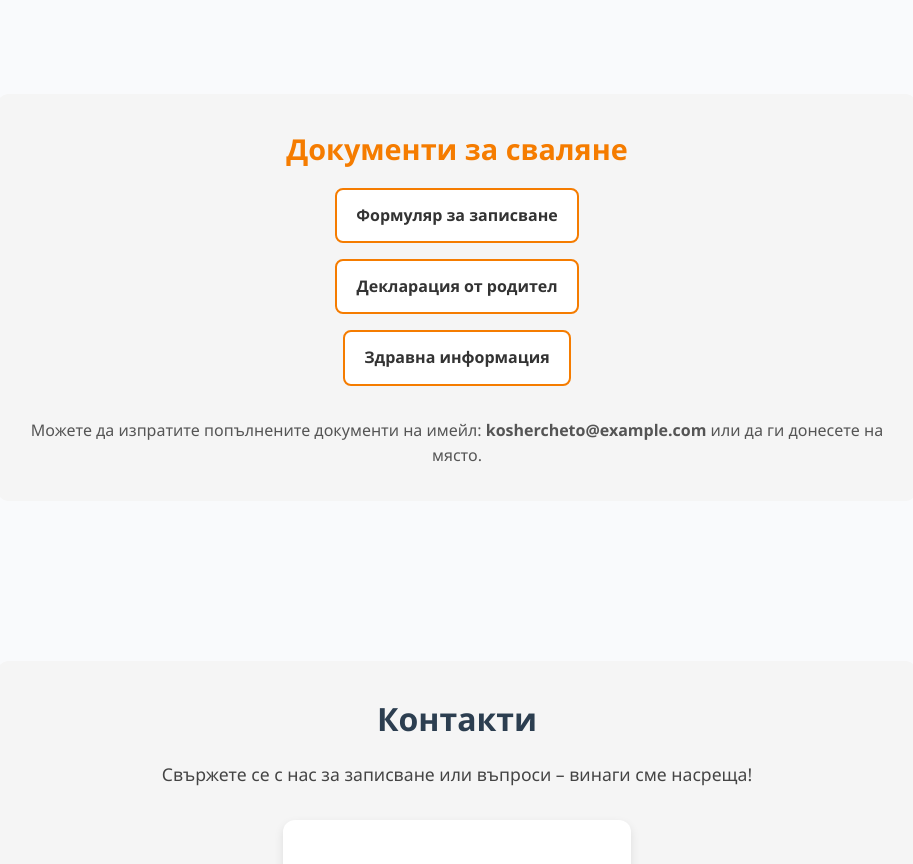
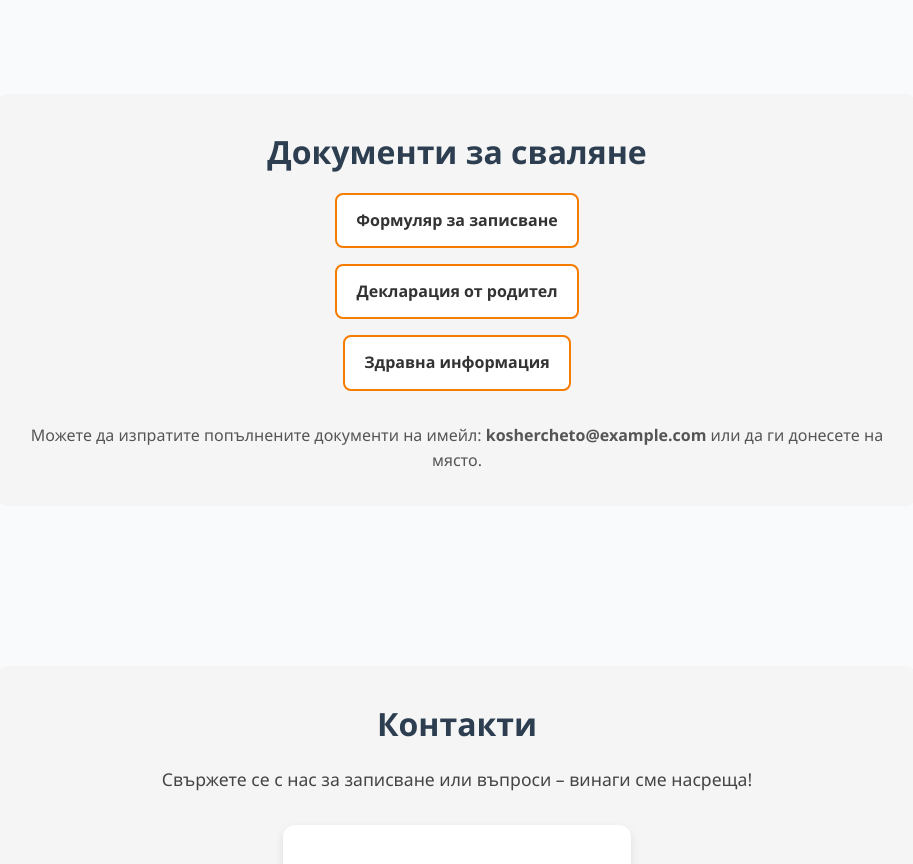
Before and after one commit to monstAwa/Koshercheto, an Angular app: page / in a window 1280 px wide. Shown: the part 2420-3284 px from the top of the page, without its empty margins (183-1096 px from the left). Built offline with nearby package versions, Linux system fonts and the light colour scheme.

Commit message:
changes to documents Component

```diff
--- a/src/app/documents/documents.scss
+++ b/src/app/documents/documents.scss
@@ -5,9 +5,8 @@
   text-align: center;
 
   h2 {
+    font-size: 2rem;
     margin-bottom: 1rem;
-    font-size: 1.8rem;
-    color: #f57c00;
   }
 
   .document-list {
```
